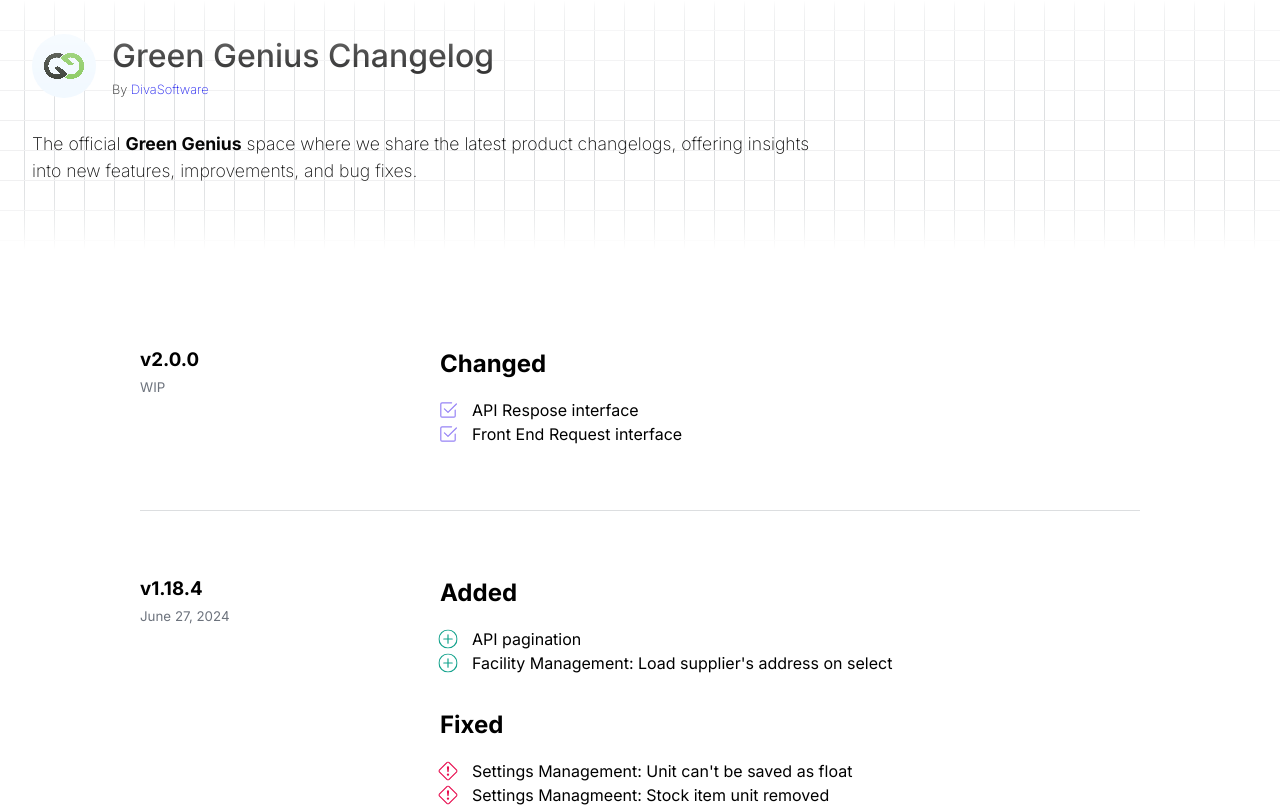
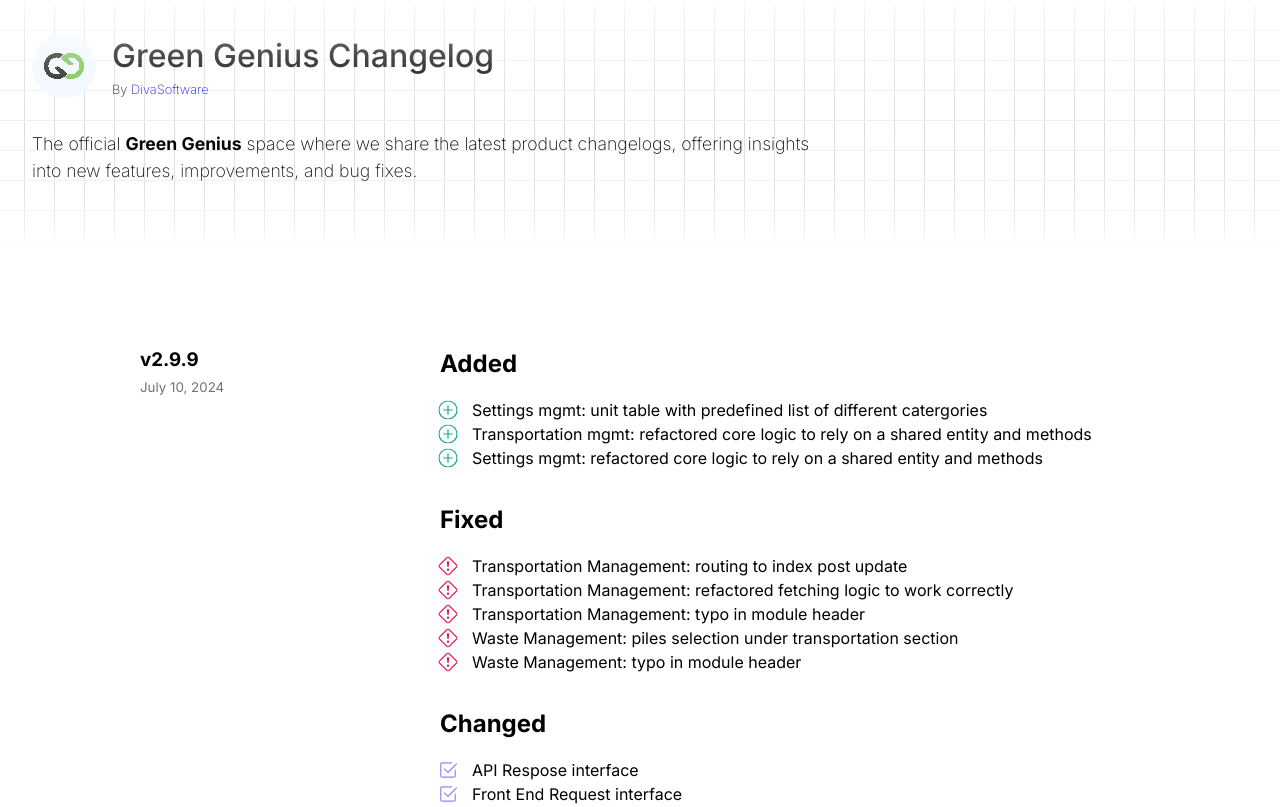
Before and after one commit to divaSoft-gg/green-genius-changelog, a React (Vite) app: page / in a window 1280 px wide. Shown: the top 807 px of the page. Built offline with nearby package versions, Linux system fonts and the light colour scheme; the HTML template or start-up script is replaced by a standard one.

Commit message:
chore: version update

```diff
--- a/src/data/data.js
+++ b/src/data/data.js
@@ -1,14 +1,22 @@
 export const VERSION_DETAILS = [
     {
-        "version": "2.0.0",
-        "date": "WIP",
+        "version": "2.9.9",
+        "date": "July 10, 2024",
         "added": [
+            "Settings mgmt: unit table with predefined list of different catergories",
+            "Transportation mgmt: refactored core logic to rely on  a shared entity and methods",
+            "Settings mgmt: refactored core logic to rely on a shared entity and methods",
         ],
         "changed": [
             "API Respose interface",
             "Front End Request interface",
         ],
         "fixed": [
+            "Transportation Management: routing to index post update",
+            "Transportation Management: refactored fetching logic to work correctly",
+            "Transportation Management: typo in module header",
+            "Waste Management: piles selection under transportation section",
+            "Waste Management: typo in module header",
         ],
     },
     {
```
